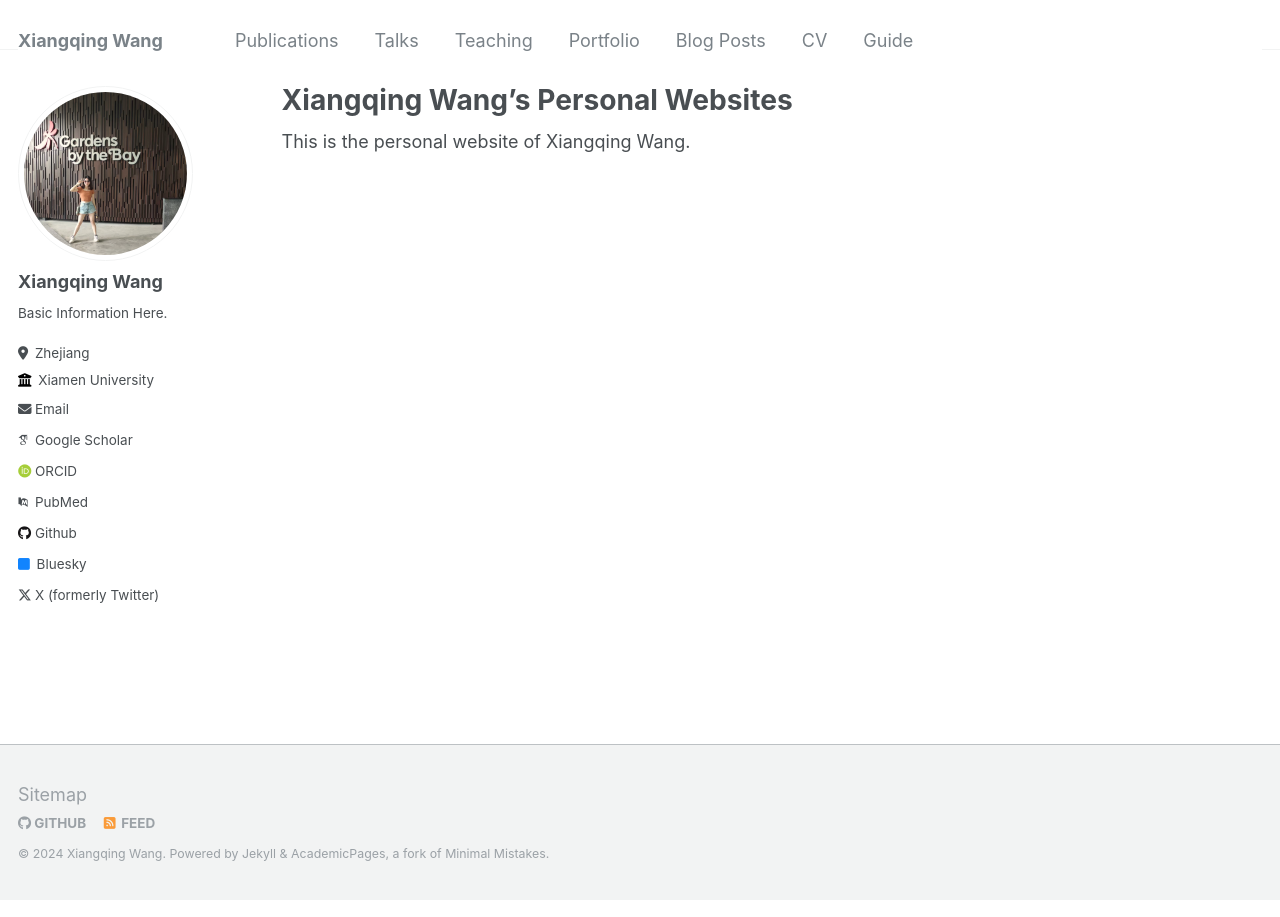
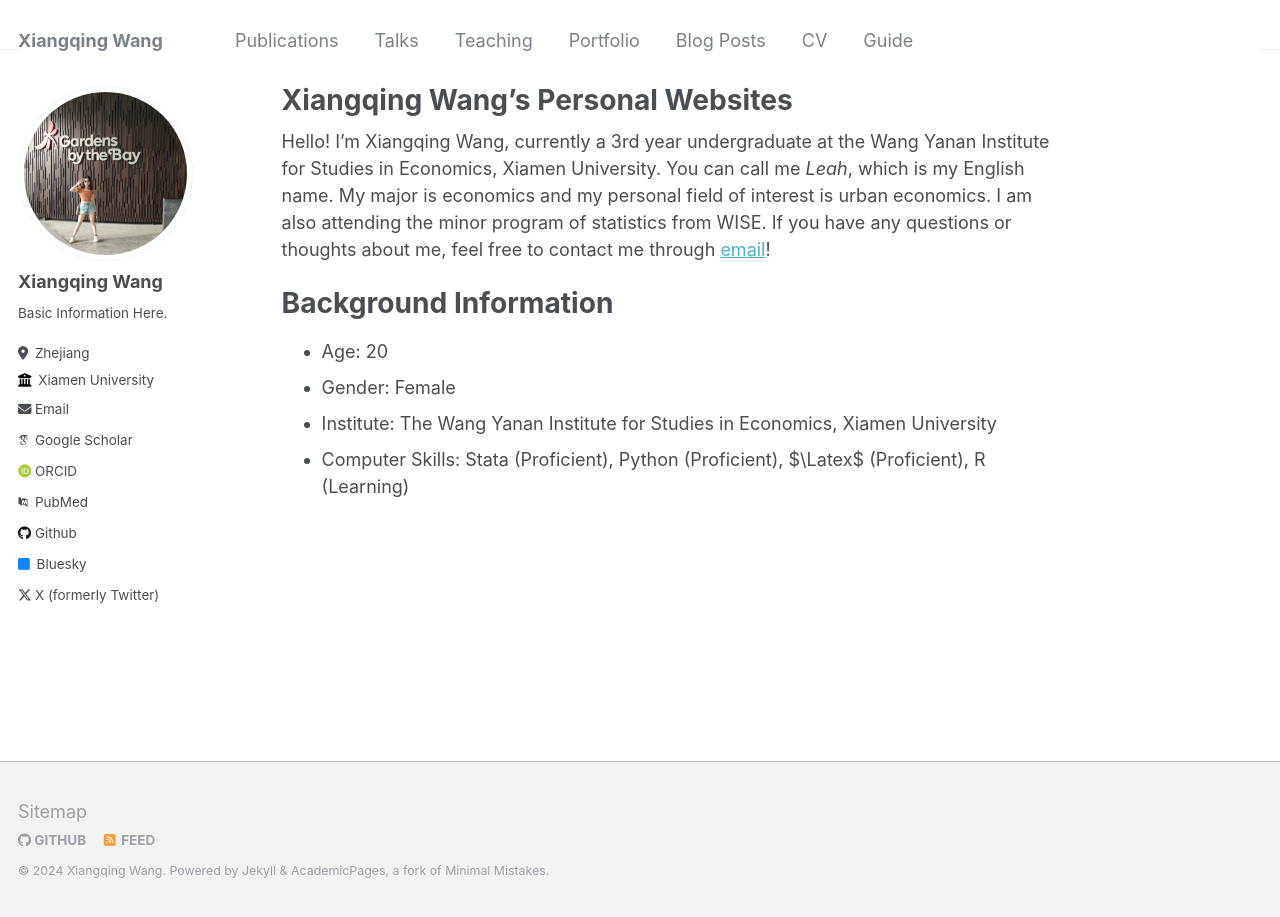
Before and after one commit to leahxqing/leahxqing.github.io, a Jekyll site: the page built from _pages/about.md, in a window 1280 px wide. Built offline with Jekyll 4.4.1, drawn with Linux system fonts in a browser that asks for light colours; some web fonts are replaced.

Commit message:
Update about.md

```diff
--- a/_pages/about.md
+++ b/_pages/about.md
@@ -7,4 +7,11 @@
   - /about.html
 ---
 
-This is the personal website of Xiangqing Wang.
+Hello! I'm Xiangqing Wang, currently a 3rd year undergraduate at the Wang Yanan Institute for Studies in Economics, Xiamen University. You can call me *Leah*, which is my English name. My major is economics and my personal field of interest is urban economics. I am also attending the minor program of statistics from WISE. If you have any questions or thoughts about me, feel free to contact me through [email](wangxq2003@outlook.com)!
+
+Background Information
+=====
+- Age: 20
+- Gender: Female
+- Institute: The Wang Yanan Institute for Studies in Economics, Xiamen University
+- Computer Skills: Stata (Proficient), Python (Proficient), $\Latex$ (Proficient), R (Learning)
```
